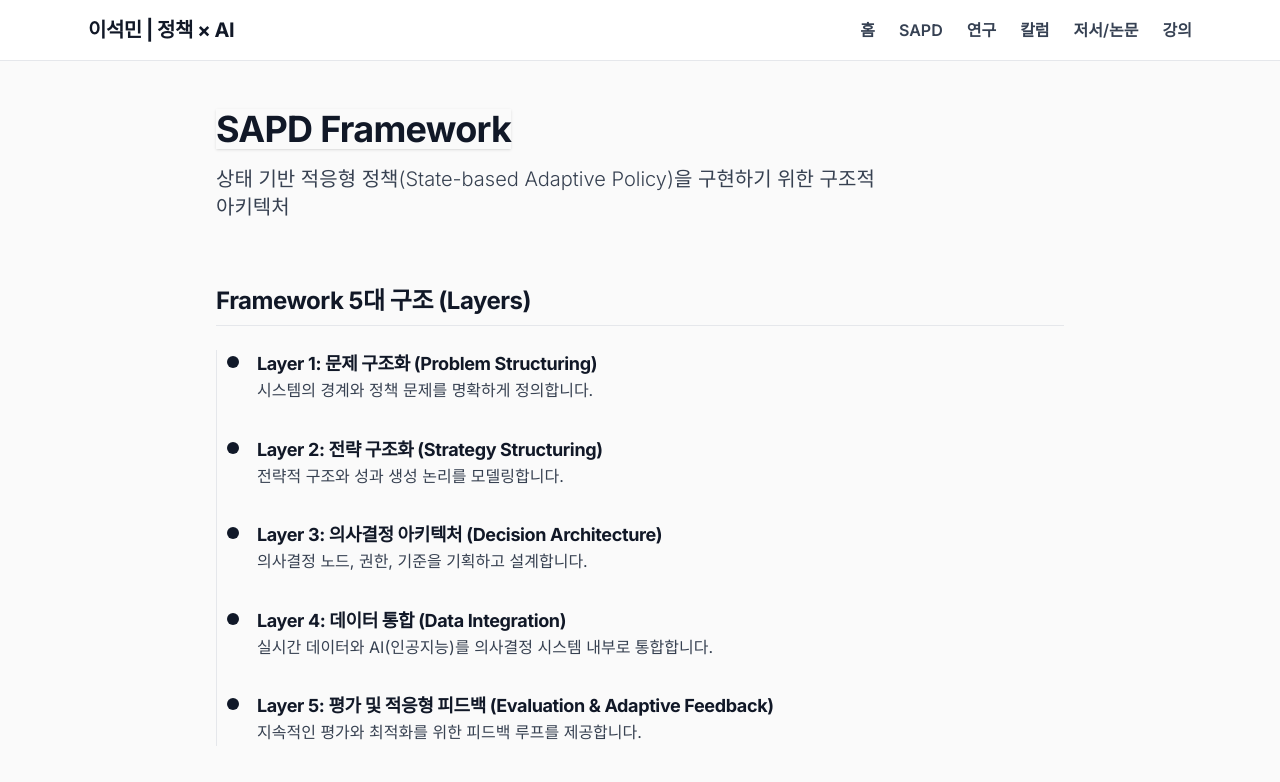
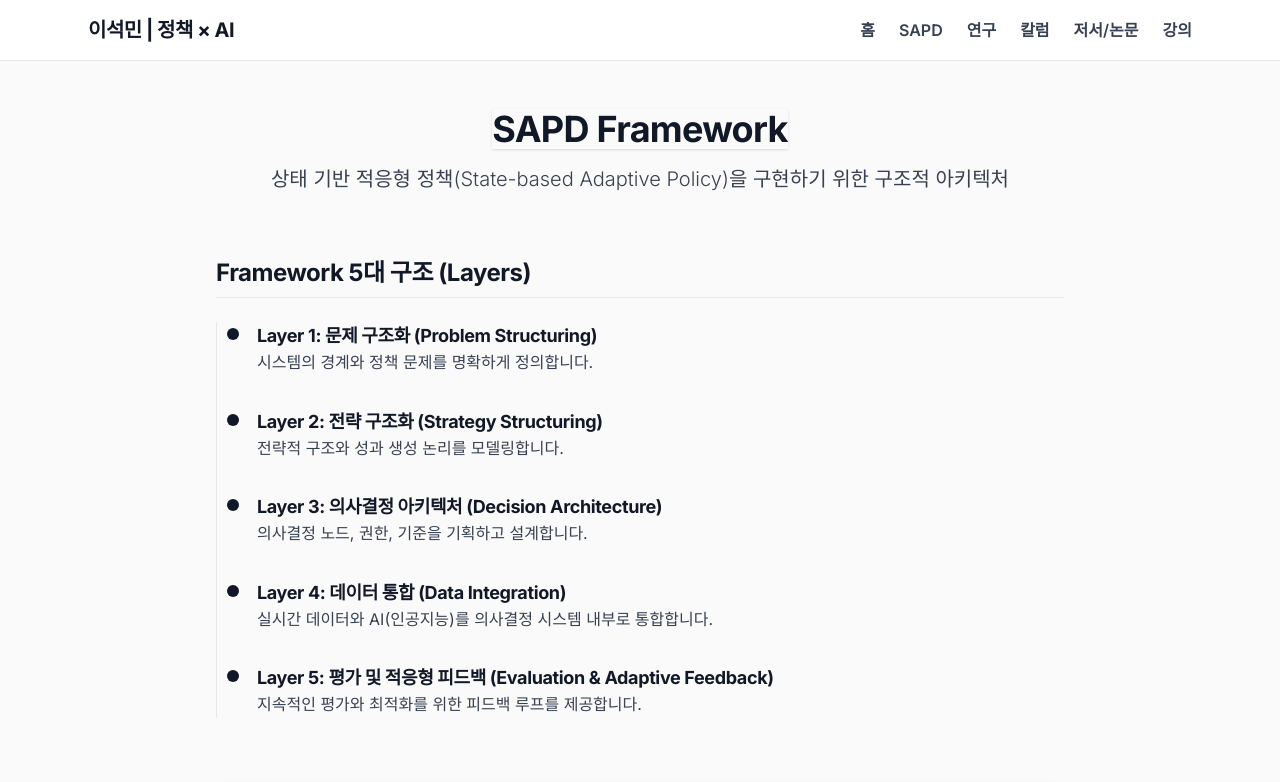
Before and after one commit to LeeSeogMin/my-life, a Next.js app: page /framework in a window 1280 px wide. Shown: the top 782 px of the page. Built offline with nearby package versions, Linux system fonts and the light colour scheme.

Commit message:
style: center header text in Framework, Lectures, and Writing pages for improved presentation

```diff
--- a/src/app/framework/page.tsx
+++ b/src/app/framework/page.tsx
@@ -12,9 +12,9 @@ export const metadata = {
 export default function FrameworkPage() {
     return (
         <div className="space-y-16">
-            <header className="space-y-4">
+            <header className="space-y-4 text-center">
                 <h1 className="text-4xl font-extrabold tracking-tight text-gray-900 shadow-sm inline-block">SAPD Framework</h1>
-                <p className="text-xl text-gray-600 font-light max-w-2xl">
+                <p className="text-xl text-gray-600 font-light">
                     상태 기반 적응형 정책(State-based Adaptive Policy)을 구현하기 위한 구조적 아키텍처
                 </p>
             </header>
--- a/src/app/lectures/page.tsx
+++ b/src/app/lectures/page.tsx
@@ -34,7 +34,8 @@ export default function LecturesPage() {
             <header className="space-y-4 text-center">
                 <h1 className="text-4xl font-extrabold tracking-tight text-gray-900">강의 코너 (Lectures)</h1>
                 <p className="text-xl text-gray-600 font-light">
-                    데이터 주도형 정책 통합, 딥러닝 방법론, 상태 기반 적응형 정책 시스템 중심의 학술 교육 콘텐츠를 제공합니다.
+                    데이터 주도형 정책 통합, 딥러닝 방법론, 상태 기반 적응형 정책 시스템 중심의<br className="hidden sm:block" />
+                    학술 교육 콘텐츠를 제공합니다.
                 </p>
             </header>
 
--- a/src/app/writing/page.tsx
+++ b/src/app/writing/page.tsx
@@ -15,9 +15,9 @@ export default function WritingPage() {
 
     return (
         <div className="space-y-16">
-            <header className="space-y-4">
+            <header className="space-y-4 text-center">
                 <h1 className="text-4xl font-extrabold tracking-tight text-gray-900">칼럼 및 인사이트 (Column & Insight)</h1>
-                <p className="text-xl text-gray-600 font-light max-w-2xl">
+                <p className="text-xl text-gray-600 font-light">
                     상태 기반 적응형 정책(State-based Adaptive Policy)과 SAPD 프레임워크를 기반으로 한 개념적 확장, 아키텍처 분석, 에세이 모음입니다.
                 </p>
             </header>
```
